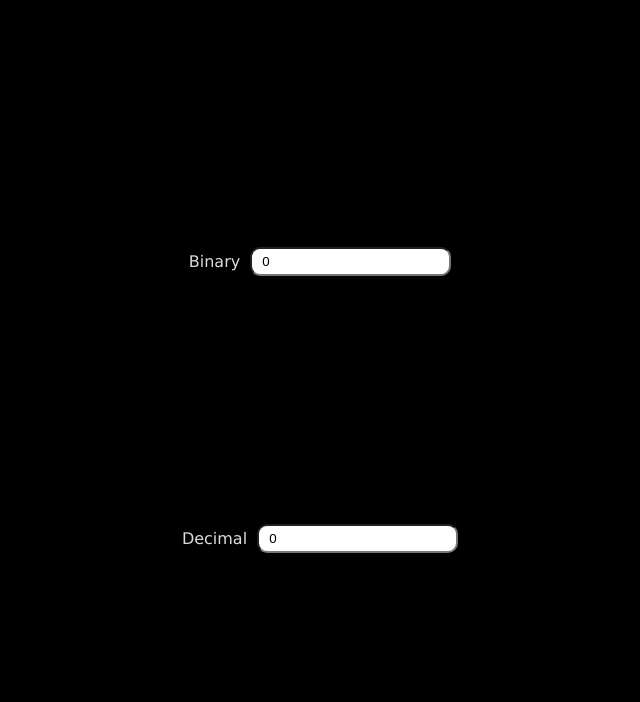
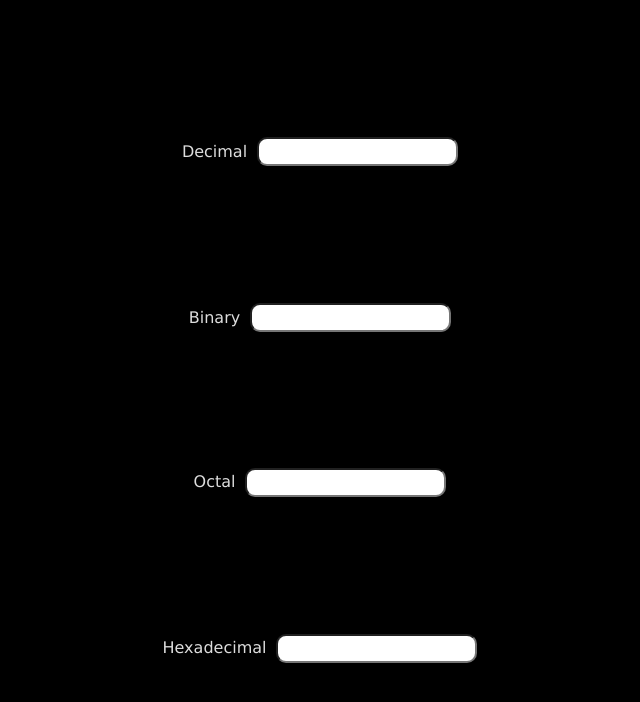
Before and after one commit to Chaitanya-Raj/number-converter, a React (Create React App) app: page / in a window 1280 px wide. Shown: the top 702 px of the page, without its empty margins (320-960 px from the left). Built offline with nearby package versions, Linux system fonts and the light colour scheme.

Commit message:
working for all except hex

```diff
--- a/src/App.js
+++ b/src/App.js
@@ -1,20 +1,85 @@
-import React, { useState, useEffect } from "react";
+import React, { useState } from "react";
 import "./App.css";
 
 function App() {
   const [bin, setBin] = useState("");
   const [dec, setDec] = useState("");
+  const [oct, setOct] = useState("");
+  const [hex, setHex] = useState("");
 
-  useEffect(() => {
-    setDec(String(parseInt(bin, 2)));
-  }, [bin]);
+  const convert = (value, n) => {
+    if (!isNaN(parseInt(value))) {
+      if (n !== 2) {
+        setBin(parseInt(value, n).toString(2));
+      }
+      if (n !== 8) {
+        setOct(parseInt(value, n).toString(8));
+      }
+      if (n !== 10) {
+        setDec(parseInt(value, n).toString(10));
+      }
+      if (n !== 16) {
+        setHex(parseInt(value, n).toString(16));
+      }
+    } else {
+      if (n !== 2) {
+        setBin("");
+      }
+      if (n !== 8) {
+        setOct("");
+      }
+      if (n !== 10) {
+        setDec("");
+      }
+      if (n !== 16) {
+        setHex("");
+      }
+    }
+  };
 
-  useEffect(() => {
-    setBin((dec >>> 0).toString(2));
-  }, [dec]);
+  // useEffect(() => {
+  //   setBin((dec >>> 0).toString(2));
+  //   setOct((dec >>> 0).toString(8));
+  //   setHex((dec >>> 0).toString(16));
+  // }, [dec]);
+
+  // useEffect(() => {
+  //   let tempDec = String(parseInt(bin, 2));
+  //   setDec(tempDec);
+  //   setOct(tempDec.toString(8));
+  //   setHex(tempDec.toString(16));
+  //   console.log("bin");
+  // }, [bin]);
+
+  // useEffect(() => {
+  //   let tempDec = String(parseInt(oct, 8));
+  //   setDec(tempDec);
+  //   setBin(tempDec.toString(2));
+  //   setHex(tempDec.toString(16));
+  // }, [oct]);
+
+  // useEffect(() => {
+  //   let tempDec = String(parseInt(hex, 16));
+  //   setDec(tempDec);
+  //   setOct(tempDec.toString(8));
+  //   setBin(tempDec.toString(2));
+  // }, [hex]);
 
   return (
     <div className="container">
+      <div className="decimal">
+        <label htmlFor="dec">Decimal</label>
+        <input
+          type="text"
+          name="dec"
+          id="dec"
+          value={dec}
+          onChange={(e) => {
+            setDec(e.target.value);
+            convert(e.target.value, 10);
+          }}
+        />
+      </div>
       <div className="binary">
         <label htmlFor="bin">Binary</label>
         <input
@@ -24,18 +89,33 @@ function App() {
           value={bin}
           onChange={(e) => {
             setBin(e.target.value);
+            convert(e.target.value, 2);
           }}
         />
       </div>
-      <div className="decimal">
-        <label htmlFor="dec">Decimal</label>
+      <div className="octal">
+        <label htmlFor="oct">Octal</label>
         <input
           type="text"
-          name="dec"
-          id="dec"
-          value={dec}
+          name="oct"
+          id="oct"
+          value={oct}
           onChange={(e) => {
-            setDec(e.target.value);
+            setOct(e.target.value);
+            convert(e.target.value, 8);
+          }}
+        />
+      </div>
+      <div className="hexadecimal">
+        <label htmlFor="hex">Hexadecimal</label>
+        <input
+          type="text"
+          name="hex"
+          id="hex"
+          value={hex}
+          onChange={(e) => {
+            setHex(e.target.value);
+            convert(e.target.value, 16);
           }}
         />
       </div>
```
